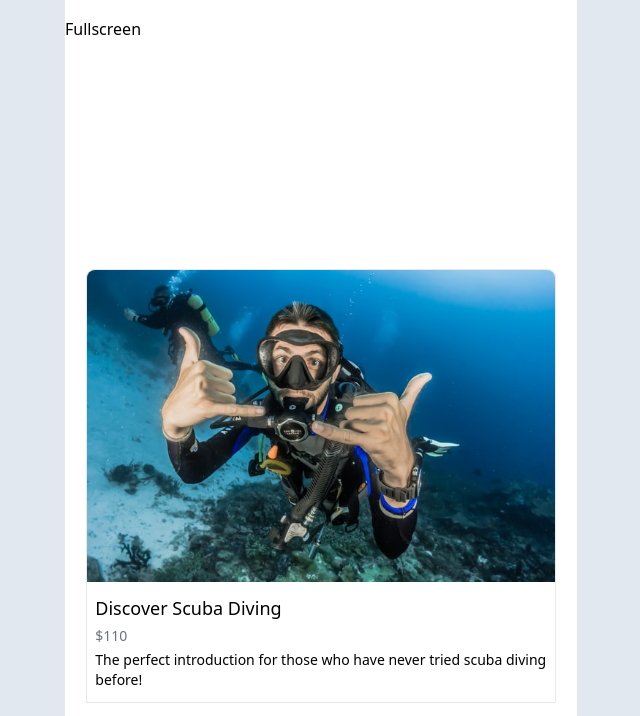
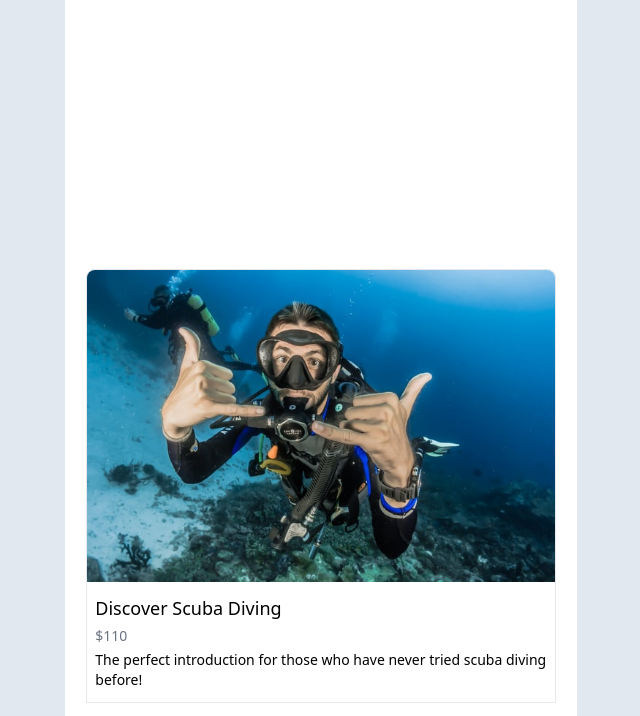
Before and after one commit to Karnes232/mariana-diving, a Gatsby site: page /courses in a window 1280 px wide. Shown: the part 60-776 px from the top of the page, without its empty margins (319-959 px from the left). Built offline with nearby package versions, Linux system fonts and the light colour scheme; Gatsby itself is replaced by a stand-in of ours.

Commit message:
undoing full screen

```diff
--- a/src/components/CourseCardComponents/VideoComponent.js
+++ /dev/null
@@ -1,23 +0,0 @@
-import React from 'react'
-import ReactPlayer from "react-player/youtube"
-import { findDOMNode } from 'react-dom'
-import screenfull from 'screenfull'
-
-const VideoComponent = ({url}) => {
-    const onClickFullscreen = () => {
-        screenfull.request(findDOMNode(this.refs.player))
-      }
-  return (
-    <div>
-        <ReactPlayer
-            className="absolute top-0 left-0"
-            url={url}
-            width="100%"
-            height="100%"
-          />
-          <button  onClick={onClickFullscreen}>Fullscreen</button>
-    </div>
-  )
-}
-
-export default VideoComponent
--- a/src/pages/courses.js
+++ b/src/pages/courses.js
@@ -6,24 +6,20 @@ import Layout from "../components/layout"
 import dsdCardImage from "../images/dsdCard.jpg"
 import sdCardImage from "../images/sdCard.jpg"
 import owdCardImage from "../images/owdCard.jpg"
-import VideoComponent from "../components/CourseCardComponents/VideoComponent"
 
 const courses = () => {
   return (
     <Layout>
       <div className="w-screen max-w-lg flex flex-col mt-5 items-center">
         <div className="relative w-screen max-w-lg h-56">
-        <VideoComponent
-          url={'https://www.youtube.com/watch?v=KvZT3etZIsw'}
-        />
-          {/* <ReactPlayer
+          <ReactPlayer
             className="absolute top-0 left-0"
             url="https://www.youtube.com/watch?v=KvZT3etZIsw"
             //url='https://www.youtube.com/watch?v=Ad5iorC7xlo'
             //url="https://www.youtube.com/watch?v=qEzf4MjmowA"
             width="100%"
             height="100%"
-          /> */}
+          />
         </div>
         <div className="flex flex-col items-center justify-center mt-5">
           <CourseCard
```
